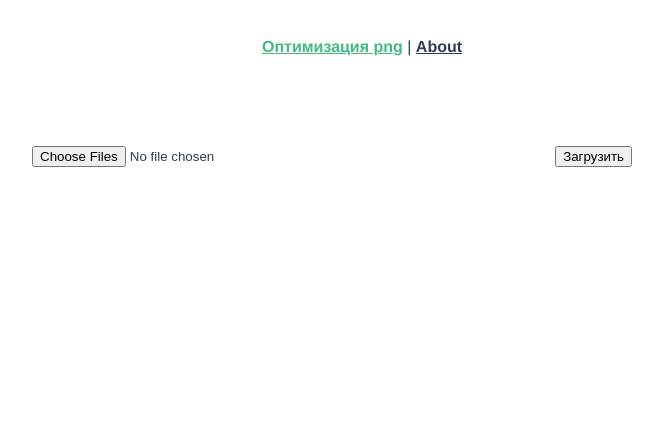
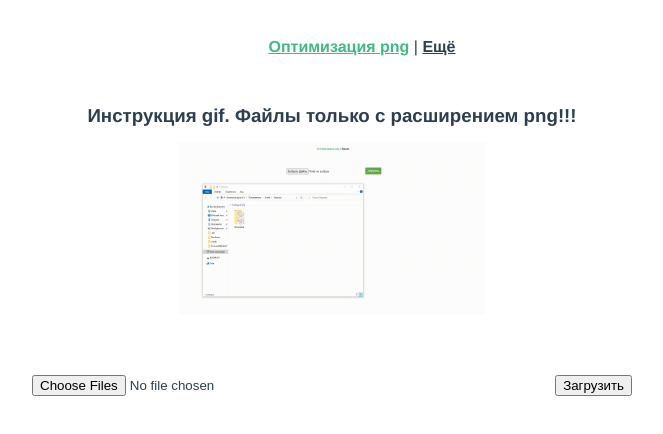
Before and after one commit to Danil71rus/sprite_script_web, a Vue app: page /compress in a window 1280 px wide. Shown: the top 434 px of the page, without its empty margins (316-979 px from the left). Built offline with nearby package versions, Linux system fonts and the light colour scheme; the HTML template or start-up script is replaced by a standard one.

Commit message:
Добавлена инструкция

```diff
--- a/src/App.vue
+++ b/src/App.vue
@@ -2,7 +2,7 @@
   <div id="app">
     <div id="nav">
       <router-link to="/compress">Оптимизация png</router-link> |
-      <router-link to="/about">About</router-link>
+      <router-link to="/about">Ещё</router-link>
     </div>
     <router-view/>
   </div>
--- a/src/views/About.vue
+++ b/src/views/About.vue
@@ -1,5 +1,5 @@
 <template>
   <div class="about">
-    <h1>This is an about page</h1>
+    <h3>Тут могло бы быть что нибудь еще!</h3>
   </div>
 </template>
--- a/src/views/Home.vue
+++ b/src/views/Home.vue
@@ -1,5 +1,7 @@
 <template>
     <div class="home">
+        <h3 @click="hideGif" title="Скрыть gif">Инструкция gif. Файлы только с расширением png!!!</h3>
+        <img class="setup-gif" v-show="isShowGif" :src="require(`@a/setup.gif`)" @click="hideGif"/>
         <upload-files></upload-files>
     </div>
 </template>
@@ -13,7 +15,10 @@ import UploadFiles from "@/components/controls/UploadFiles.vue"
     components: {UploadFiles, GButton}
 })
 export default class Home extends Vue {
-
+    isShowGif = true
+    hideGif() {
+        this.isShowGif = !this.isShowGif
+    }
 }
 </script>
 <style lang="scss">
@@ -23,6 +28,21 @@ export default class Home extends Vue {
     align-items: center;
     width: 80%;
     margin: auto;
+    .setup-gif {
+        width: 30%;
+        cursor: pointer;
+        transition: width 1s ease;
+        &:hover {
+            width: 90%;
+        }
+    }
+    h3 {
+        cursor: pointer;
+        &:hover {
+            color: #0f5498;
+        }
+        margin-bottom: 15px;
+    }
 }
 @media (max-width: 600px) {
     .home {
```
Also changed, not shown: src/assets/setup.gif (added).
